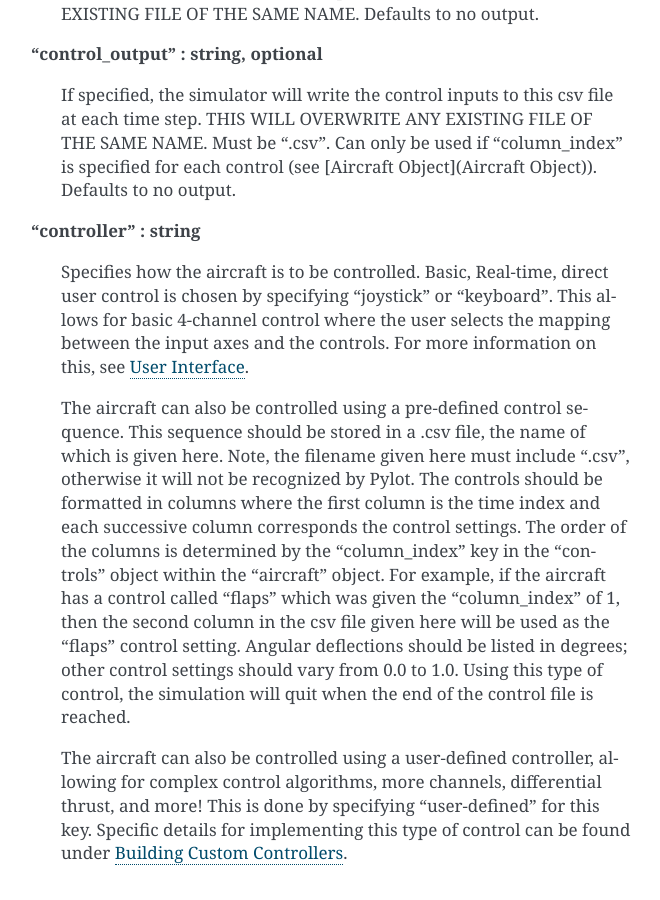
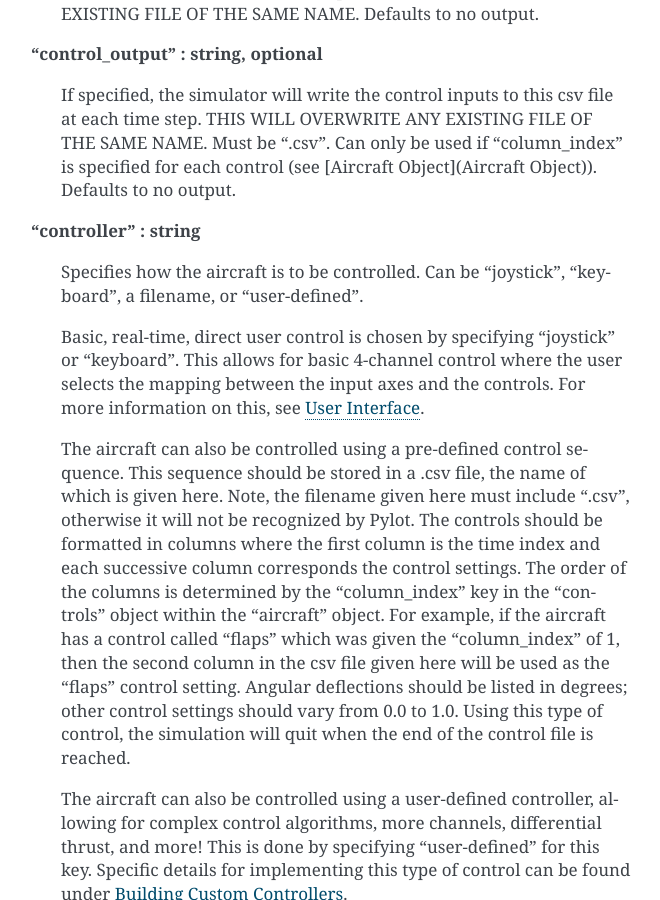
Before and after one commit to usuaero/Pylot, a Sphinx documentation site: the page built from docs/source/creating_input_files.md, in a window 1280 px wide and 900 px high, scrolled down 7699 px. Shown: the whole window, without its empty margins (449-1109 px from the left). Built offline with Sphinx 7.4.7, drawn with Linux system fonts in a browser that asks for light colours.

Commit message:
Updated docs.

```diff
--- a/docs/source/creating_input_files.md
+++ b/docs/source/creating_input_files.md
@@ -211,7 +211,9 @@ The following are keys which can be specified in the simulation JSON object. NOT
 >>>If specified, the simulator will write the control inputs to this csv file at each time step. THIS WILL OVERWRITE ANY EXISTING FILE OF THE SAME NAME. Must be ".csv". Can only be used if "column_index" is specified for each control (see [Aircraft Object](Aircraft Object)). Defaults to no output.
 >>
 >>**"controller" : string**
->>>Specifies how the aircraft is to be controlled. Basic, Real-time, direct user control is chosen by specifying "joystick" or "keyboard". This allows for basic 4-channel control where the user selects the mapping between the input axes and the controls. For more information on this, see [User Interface](user_interface).
+>>>Specifies how the aircraft is to be controlled. Can be "joystick", "keyboard", a filename, or "user-defined".
+>>>
+>>>Basic, real-time, direct user control is chosen by specifying "joystick" or "keyboard". This allows for basic 4-channel control where the user selects the mapping between the input axes and the controls. For more information on this, see [User Interface](user_interface).
 >>>
 >>>The aircraft can also be controlled using a pre-defined control sequence. This sequence should be stored in a .csv file, the name of which is given here. Note, the filename given here must include ".csv", otherwise it will not be recognized by Pylot. The controls should be formatted in columns where the first column is the time index and each successive column corresponds the control settings. The order of the columns is determined by the "column_index" key in the "controls" object within the "aircraft" object. For example, if the aircraft has a control called "flaps" which was given the "column_index" of 1, then the second column in the csv file given here will be used as the "flaps" control setting. Angular deflections should be listed in degrees; other control settings should vary from 0.0 to 1.0. Using this type of control, the simulation will quit when the end of the control file is reached.
 >>>
```
